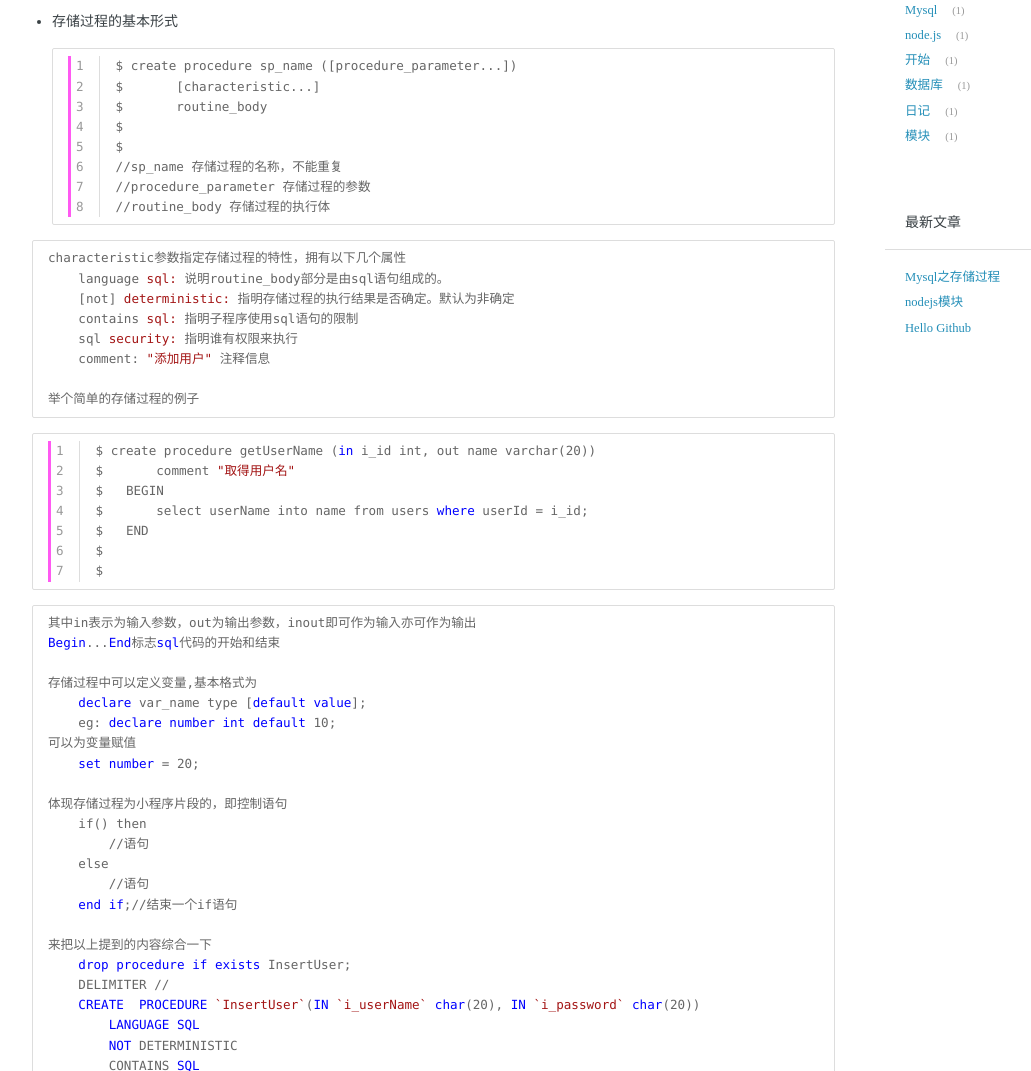
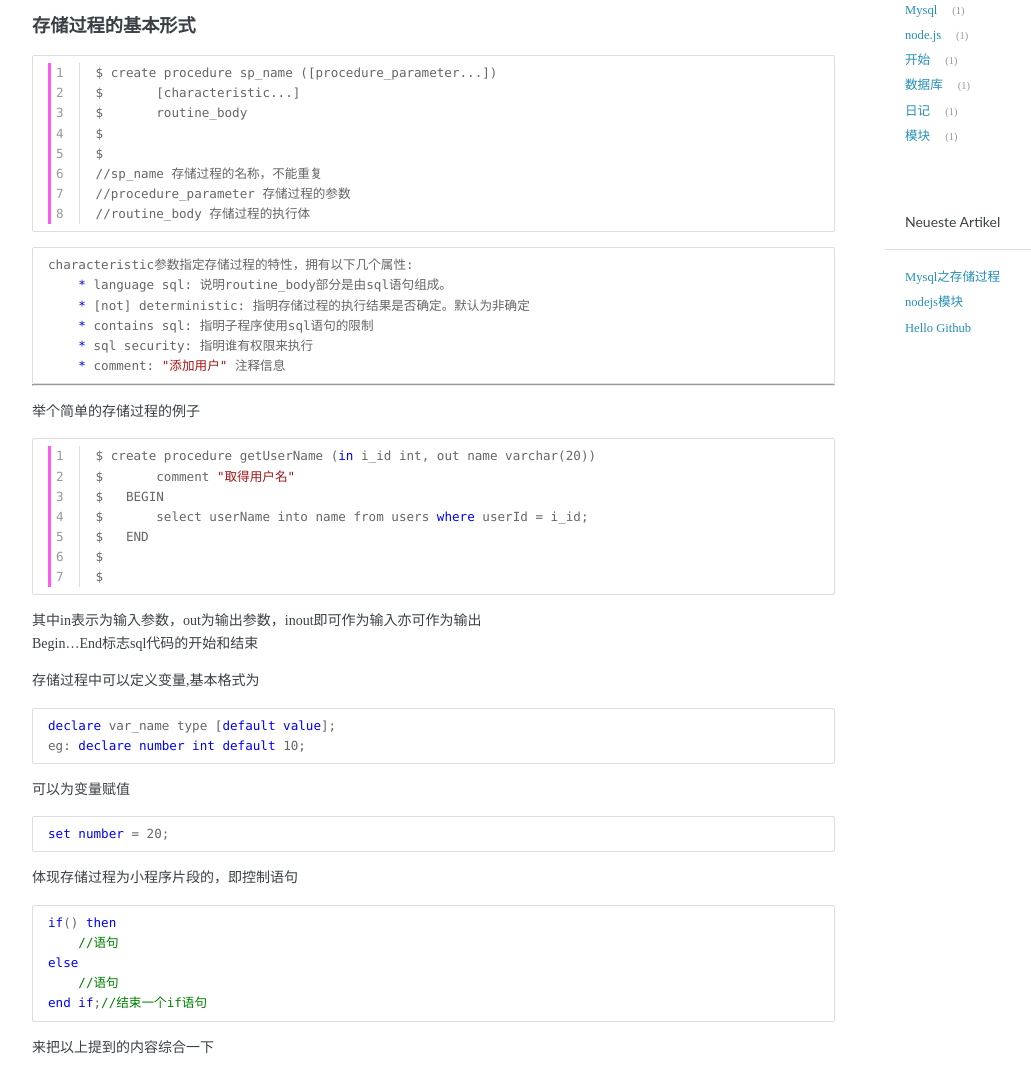
Before and after one commit to yidenger/yidenger.github.io, a plain HTML site: page 2015/09/23/mysql_procedure/index.html in a window 1280 px wide. Shown: the part 295-1366 px from the top of the page, without its empty margins (85-1116 px from the left). Drawn offline with Linux system fonts and the light colour scheme.

Commit message:
Site updated: 2015-09-24 16:07:09

```diff
--- a/2015/09/23/mysql_procedure/index.html
+++ b/2015/09/23/mysql_procedure/index.html
@@ -94,38 +94,30 @@
     <div class="entry">
 
         <p>Mysql的存储过程有很多优点，诸如执行效率高、速度快、能执行较为复杂的数据库逻辑等，相当于数据库中的一段<br>小程序，非常有用。</p>
-<ul>
-<li>存储过程的基本形式<figure class="highlight bash"><table><tr><td class="gutter"><pre><span class="line">1</span><br><span class="line">2</span><br><span class="line">3</span><br><span class="line">4</span><br><span class="line">5</span><br><span class="line">6</span><br><span class="line">7</span><br><span class="line">8</span><br></pre></td><td class="code"><pre><span class="line">$ create procedure sp_name ([procedure_parameter...])</span><br><span class="line">$ 	[characteristic...]</span><br><span class="line">$ 	routine_body</span><br><span class="line">$</span><br><span class="line">$</span><br><span class="line">//sp_name 存储过程的名称，不能重复</span><br><span class="line">//procedure_parameter 存储过程的参数</span><br><span class="line">//routine_body 存储过程的执行体</span><br></pre></td></tr></table></figure>
-</li>
-</ul>
+<h3 id="存储过程的基本形式"><strong>存储过程的基本形式</strong></h3><figure class="highlight bash"><table><tr><td class="gutter"><pre><span class="line">1</span><br><span class="line">2</span><br><span class="line">3</span><br><span class="line">4</span><br><span class="line">5</span><br><span class="line">6</span><br><span class="line">7</span><br><span class="line">8</span><br></pre></td><td class="code"><pre><span class="line">$ create procedure sp_name ([procedure_parameter...])</span><br><span class="line">$ 	[characteristic...]</span><br><span class="line">$ 	routine_body</span><br><span class="line">$</span><br><span class="line">$</span><br><span class="line">//sp_name 存储过程的名称，不能重复</span><br><span class="line">//procedure_parameter 存储过程的参数</span><br><span class="line">//routine_body 存储过程的执行体</span><br></pre></td></tr></table></figure>
 <a id="more"></a>
-<pre><code>characteristic参数指定存储过程的特性，拥有以下几个属性
-    language <span class="string">sql:</span> 说明routine_body部分是由sql语句组成的。
-    [not] <span class="string">deterministic:</span> 指明存储过程的执行结果是否确定。默认为非确定
-    contains <span class="string">sql:</span> 指明子程序使用sql语句的限制
-    sql <span class="string">security:</span> 指明谁有权限来执行
-<span class="label">    comment:</span> <span class="string">"添加用户"</span> 注释信息
-
-举个简单的存储过程的例子
-</code></pre><figure class="highlight bash"><table><tr><td class="gutter"><pre><span class="line">1</span><br><span class="line">2</span><br><span class="line">3</span><br><span class="line">4</span><br><span class="line">5</span><br><span class="line">6</span><br><span class="line">7</span><br></pre></td><td class="code"><pre><span class="line">$ create procedure getUserName (<span class="keyword">in</span> i_id int, out name varchar(<span class="number">20</span>))</span><br><span class="line">$ 	comment <span class="string">"取得用户名"</span></span><br><span class="line">$   BEGIN</span><br><span class="line">$   	select userName into name from users <span class="built_in">where</span> userId = i_id;</span><br><span class="line">$   END</span><br><span class="line">$</span><br><span class="line">$</span><br></pre></td></tr></table></figure>
-<pre><code>其中in表示为输入参数，out为输出参数，inout即可作为输入亦可作为输出
-<span class="operator"><span class="keyword">Begin</span>...<span class="keyword">End</span>标志<span class="keyword">sql</span>代码的开始和结束
-
-存储过程中可以定义变量,基本格式为
-    <span class="keyword">declare</span> var_name type [<span class="keyword">default</span> <span class="keyword">value</span>];</span>
+<pre><code>characteristic参数指定存储过程的特性，拥有以下几个属性:
+    <span class="keyword">*</span> language sql: 说明routine_body部分是由sql语句组成。
+    <span class="keyword">*</span> [not] deterministic: 指明存储过程的执行结果是否确定。默认为非确定
+    <span class="keyword">*</span> contains sql: 指明子程序使用sql语句的限制
+    <span class="keyword">*</span> sql security: 指明谁有权限来执行
+    <span class="keyword">*</span> comment: <span class="string">"添加用户"</span> 注释信息
+</code></pre><hr>
+<p>举个简单的存储过程的例子<br><figure class="highlight bash"><table><tr><td class="gutter"><pre><span class="line">1</span><br><span class="line">2</span><br><span class="line">3</span><br><span class="line">4</span><br><span class="line">5</span><br><span class="line">6</span><br><span class="line">7</span><br></pre></td><td class="code"><pre><span class="line">$ create procedure getUserName (<span class="keyword">in</span> i_id int, out name varchar(<span class="number">20</span>))</span><br><span class="line">$ 	comment <span class="string">"取得用户名"</span></span><br><span class="line">$   BEGIN</span><br><span class="line">$   	select userName into name from users <span class="built_in">where</span> userId = i_id;</span><br><span class="line">$   END</span><br><span class="line">$</span><br><span class="line">$</span><br></pre></td></tr></table></figure></p>
+<p>其中in表示为输入参数，out为输出参数，inout即可作为输入亦可作为输出<br>Begin…End标志sql代码的开始和结束</p>
+<p>存储过程中可以定义变量,基本格式为</p>
+<pre><code><span class="operator"><span class="keyword">declare</span> var_name type [<span class="keyword">default</span> <span class="keyword">value</span>];</span>
 eg: <span class="operator"><span class="keyword">declare</span> <span class="built_in">number</span> <span class="built_in">int</span> <span class="keyword">default</span> <span class="number">10</span>;</span>
-可以为变量赋值
-    <span class="operator"><span class="keyword">set</span> <span class="built_in">number</span> = <span class="number">20</span>;</span>
-
-体现存储过程为小程序片段的，即控制语句
-    if() then
-        //语句
-    else
-        //语句
-    <span class="operator"><span class="keyword">end</span> <span class="keyword">if</span>;</span>//结束一个if语句
-
-来把以上提到的内容综合一下
-    <span class="operator"><span class="keyword">drop</span> <span class="keyword">procedure</span> <span class="keyword">if</span> <span class="keyword">exists</span> InsertUser;</span>
+</code></pre><p>可以为变量赋值</p>
+<pre><code><span class="operator"><span class="keyword">set</span> <span class="built_in">number</span> = <span class="number">20</span>;</span>
+</code></pre><p>体现存储过程为小程序片段的，即控制语句</p>
+<pre><code><span class="keyword">if</span>() <span class="keyword">then</span>
+    <span class="comment">//语句</span>
+<span class="keyword">else</span>
+    <span class="comment">//语句</span>
+<span class="keyword">end</span> <span class="keyword">if</span>;<span class="comment">//结束一个if语句</span>
+</code></pre><p>来把以上提到的内容综合一下</p>
+<pre><code><span class="operator"><span class="keyword">drop</span> <span class="keyword">procedure</span> <span class="keyword">if</span> <span class="keyword">exists</span> InsertUser;</span>
 DELIMITER //
 <span class="operator"><span class="keyword">CREATE</span>  <span class="keyword">PROCEDURE</span> <span class="string">`InsertUser`</span>(<span class="keyword">IN</span> <span class="string">`i_userName`</span> <span class="built_in">char</span>(<span class="number">20</span>), <span class="keyword">IN</span> <span class="string">`i_password`</span> <span class="built_in">char</span>(<span class="number">20</span>))
     <span class="keyword">LANGUAGE</span> <span class="keyword">SQL</span>
@@ -214,7 +206,7 @@
     <aside id="sidebar" class="alignright">
   <div class="search">
   <form action="//google.com/search" method="get" accept-charset="utf-8">
-    <input type="text" name="q" results="0" placeholder="搜尋">
+    <input type="text" name="q" results="0" placeholder="Suche">
     <i class="icon-search"></i>
     <input type="hidden" name="q" value="site:yoursite.com">
   </form>
@@ -222,7 +214,7 @@
 
 
 <div class="widget tag">
-  <h3 class="title">標籤</h3>
+  <h3 class="title">Tags</h3>
   <ul class="entry">
 
     <li><a href="/tags/Mysql/">Mysql</a><small>1</small></li>
@@ -243,7 +235,7 @@
 
 
 <div class="widget tag">
-  <h3 class="title">最新文章</h3>
+  <h3 class="title">Neueste Artikel</h3>
   <ul class="entry">
 
       <li>
```
Also changed, not shown: 2015/07/27/myWebsite/index.html (+3 -3 lines), 2015/07/28/nodejs/index.html (+3 -3 lines), archives/2015/07/index.html (+4 -4 lines), archives/2015/09/index.html (+4 -4 lines), archives/2015/index.html (+4 -4 lines), archives/index.html (+5 -5 lines), index.html (+6 -9 lines), tags/Mysql/index.html (+3 -3 lines), tags/node-js/index.html (+3 -3 lines), tags/开始/index.html (+3 -3 lines), tags/数据库/index.html (+3 -3 lines), tags/日记/index.html (+3 -3 lines), tags/模块/index.html (+3 -3 lines). Lines whose indentation alone changed are shown as unchanged.
